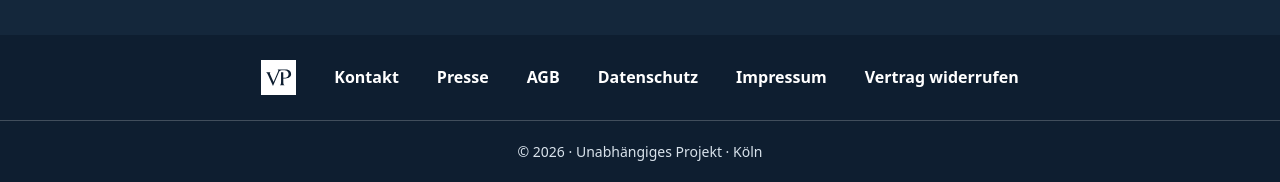
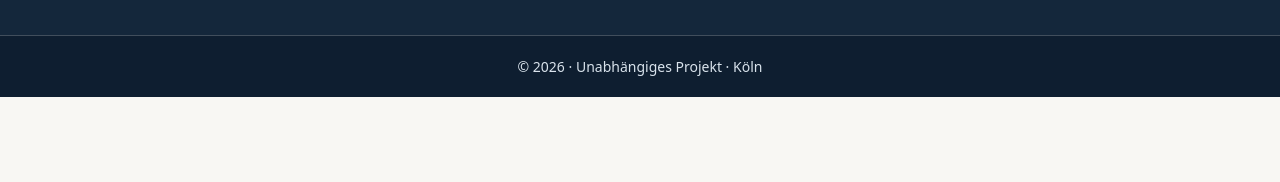
Before and after one commit to azazelitto21/hainer-immobilien, a plain HTML site: page dist/index.html in a window 1280 px wide. Shown: the part 1548-1730 px from the top of the page. After the commit the page ends 1645 px from the top, so only its background shows below. Drawn offline with Linux system fonts and the light colour scheme.

Commit message:
Update Site source

```diff
--- a/dist/index.html
+++ b/dist/index.html
@@ -7,7 +7,7 @@
   <meta name="theme-color" content="#14273b">
   <title>Wohnungsdatenbank · Mietwohnungen in Köln</title>
   <link rel="icon" href="/assets/mark.svg" type="image/svg+xml">
-  <link rel="stylesheet" href="/styles.css?v=6">
+  <link rel="stylesheet" href="/styles.css?v=7">
   <script src="/site.js" defer></script>
 </head>
 <body>
@@ -87,17 +87,6 @@
         </div>
       </div>
     </div>
-    <div class="footer-links">
-      <nav class="shell" aria-label="Links zur Website von VON POLL IMMOBILIEN">
-        <img src="/assets/mark.svg" width="35" height="35" alt="">
-        <a href="https://www.von-poll.com/de/unternehmen/kontakt" target="_blank" rel="noopener noreferrer">Kontakt</a>
-        <a href="https://www.von-poll.com/de/unternehmen/medienbereich/presse" target="_blank" rel="noopener noreferrer">Presse</a>
-        <a href="https://www.von-poll.com/de/agb" target="_blank" rel="noopener noreferrer">AGB</a>
-        <a href="https://www.von-poll.com/de/datenschutz" target="_blank" rel="noopener noreferrer">Datenschutz</a>
-        <a href="https://www.von-poll.com/de/impressum" target="_blank" rel="noopener noreferrer">Impressum</a>
-        <a href="https://www.von-poll.com/de/vertrag-widerrufen" target="_blank" rel="noopener noreferrer">Vertrag widerrufen</a>
-      </nav>
-    </div>
     <div class="footer-bottom">
       <div class="shell">© 2026 · Unabhängiges Projekt · Köln</div>
     </div>
--- a/dist/styles.css
+++ b/dist/styles.css
@@ -128,22 +128,8 @@ h1 {
   height: clamp(96px, 13vw, 164px);
   object-fit: contain;
 }
-.footer-links, .footer-bottom { background: #0e1e30; }
-.footer-links nav {
-  display: flex;
-  justify-content: center;
-  align-items: center;
-  flex-wrap: wrap;
-  gap: 14px clamp(14px, 3vw, 38px);
-  padding-block: 25px;
-}
-.footer-links a {
-  color: inherit;
-  font-weight: 650;
-  text-decoration: none;
-}
-.footer-links a:hover { text-decoration: underline; }
 .footer-bottom {
+  background: #0e1e30;
   padding-block: 20px;
   border-top: 1px solid #ffffff36;
   color: #d9e3ec;
@@ -157,7 +143,6 @@ h1 {
 @media (max-width: 420px) {
   .footer-medals { grid-template-columns: repeat(2, minmax(0, 1fr)); }
   .footer-medals img { height: 118px; }
-  .footer-links nav { gap: 10px 16px; font-size: .875rem; }
 }
 @media (max-width: 640px) {
   .shell { width: calc(100% - 32px); }
```
